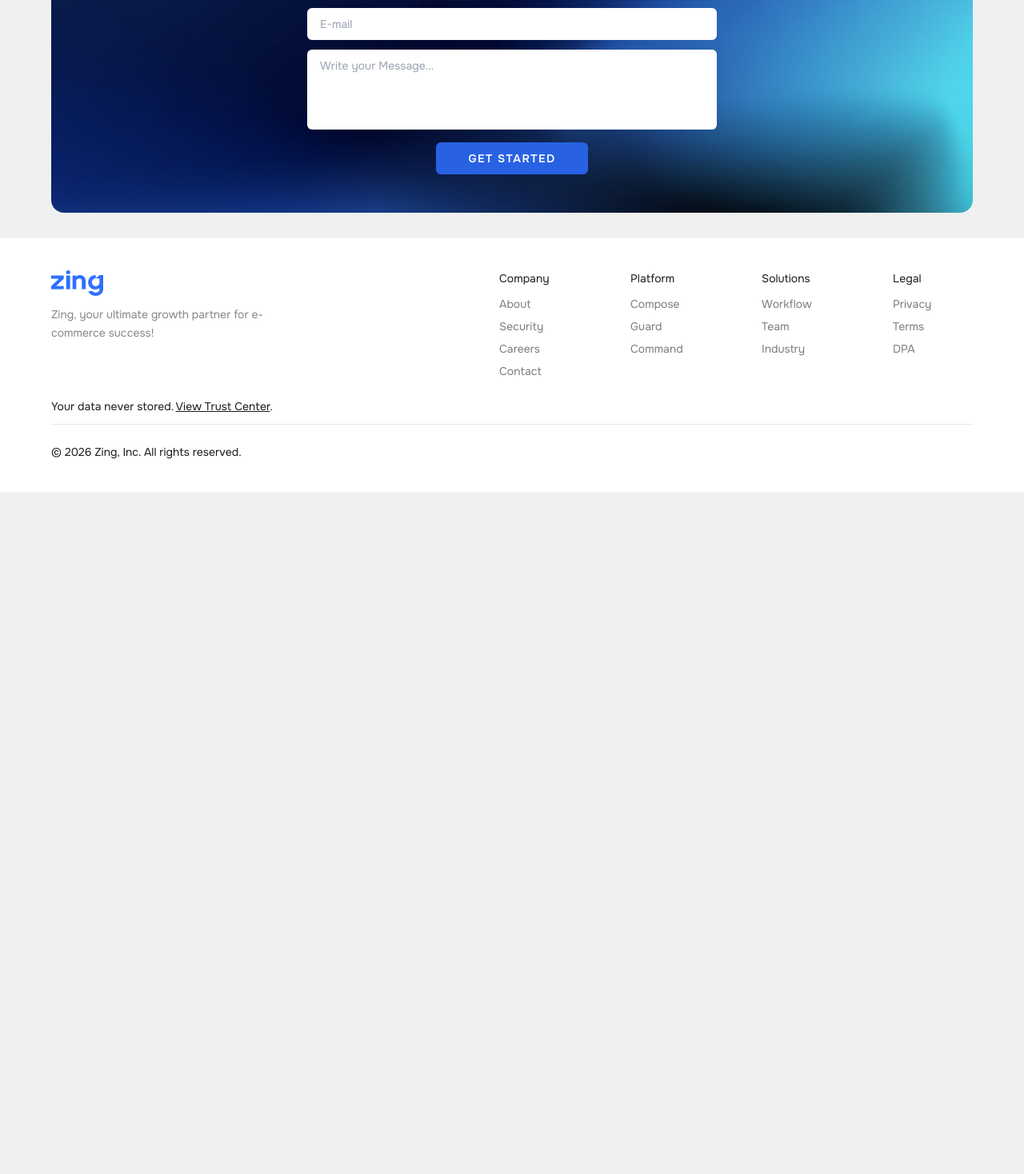
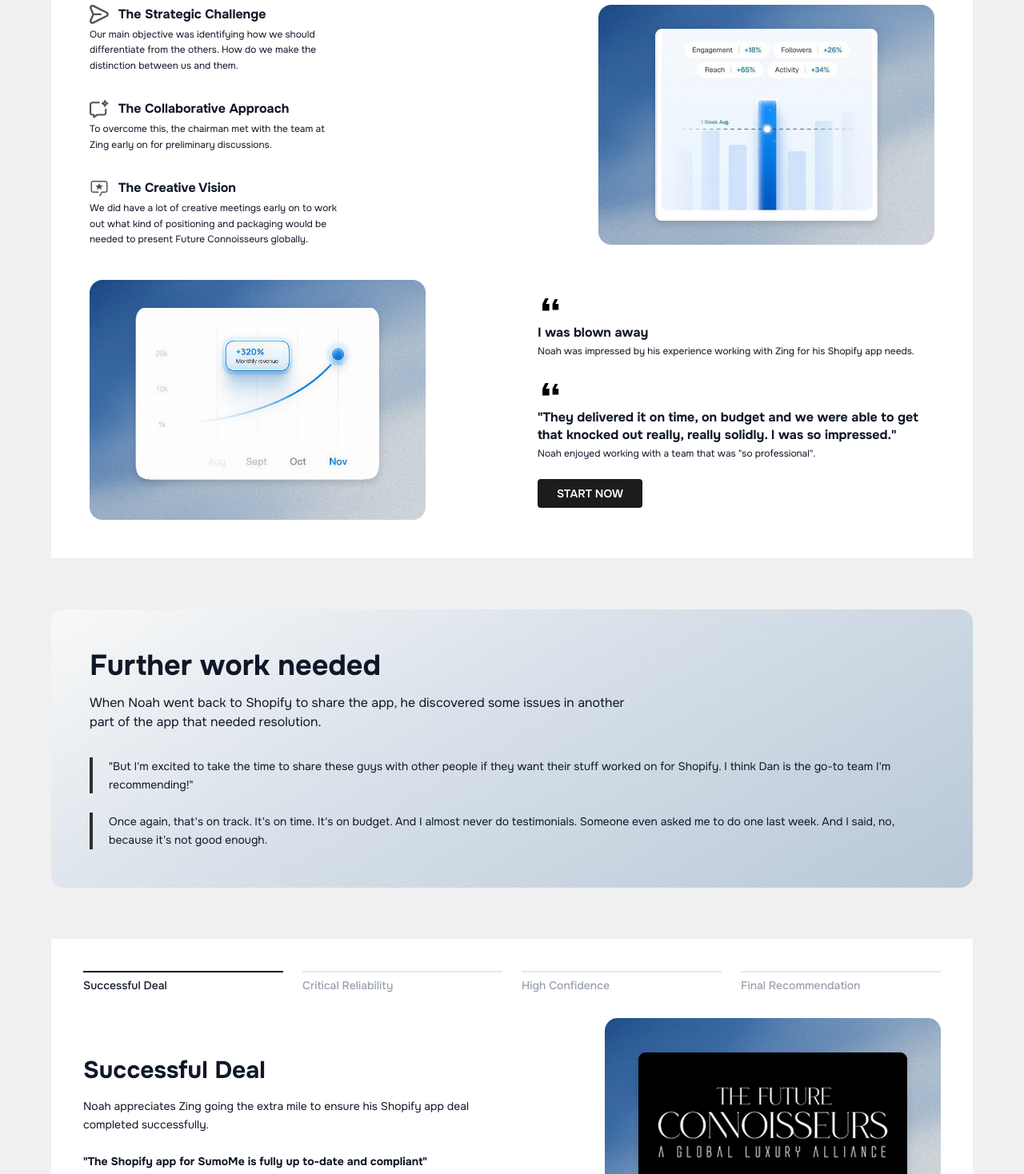
Before and after one commit to usama-987/Zing-Landing-page, a React (Vite) app: page /story/future-connoisseurs in a window 1280 px wide. Shown: the part 2082-3550 px from the top of the page at 80% size. Before the commit the page ends 2697 px from the top, so only its background shows below. Built offline with nearby package versions, Linux system fonts and the light colour scheme.

Commit message:
Add some Changes

```diff
--- a/src/features/pages/FutureConnoisseurs.jsx
+++ b/src/features/pages/FutureConnoisseurs.jsx
@@ -1,6 +1,10 @@
 import Navbar from "../components/header/Navbar";
 import StoryHero from "../components/main/StoryHero";
 import CaseStudyStory from "../components/CaseStudy/CaseStudyStory";
+import CaseStudyExperience from "../components/CaseStudy/CaseStudyExperience";
+import CaseStudyText from "../components/CaseStudy/CaseStudyText";
+import CaseStudyTabs from "../components/CaseStudy/CaseStudyTabs";
+import Img1 from "../../assets/CaseStudy2/Img1.png";
 import ReadytoTalk from "../components/Talk/ReadytoTalk";
 import Footer from "../components/footer/Footer";
 import HeroImg from "../../assets/Marketing/Hero.png";
@@ -10,8 +14,58 @@ import IiIcon from "../../assets/CaseStudy1/Ii.svg";
 import FbIcon from "../../assets/CaseStudy1/Fb.svg";
 import LsIcon from "../../assets/CaseStudy1/Ls.svg";
 import CaseStudyHero from "../components/CaseStudy/CaseStudyHero";
+import BgBlue from "../../assets/CaseStudy1/BgBlue.png";
+import Img2 from "../../assets/CaseStudy2/Img2.png";
+import RevenueImg from "../../assets/CaseStudy1/Revenue.png";
+import ChatIcon from "../../assets/CaseStudy1/ChatIcon.svg";
+import FollowUpIcon from "../../assets/CaseStudy1/FollowUp.svg";
+import QuotesIcon from "../../assets/CaseStudy1/Quotes.svg";
 
 
+const tabsData = [
+  {
+    label: "Successful Deal",
+    content: `Noah appreciates Zing going the extra mile to ensure his Shopify app deal completed successfully.<br/><br/><strong>"The Shopify app for SumoMe is fully up to-date and compliant"</strong><br/>he says breathing a sigh of relief.`,
+    image: Img1,
+    bgImage: BgBlue,
+  },
+  {
+    label: "Critical Reliability",
+    content: `Zing ensured every critical component was tested and verified before launch.<br/><br/><strong>"The reliability of the system exceeded our expectations"</strong><br/>Noah noted after the final review.`,
+    image: Img1,
+    bgImage: BgBlue,
+  },
+  {
+    label: "High Confidence",
+    content: `Noah felt confident throughout the entire process thanks to Zing's transparent communication.<br/><br/><strong>"I always knew exactly where things stood"</strong><br/>he said with satisfaction.`,
+    image: Img1,
+    bgImage: BgBlue,
+  },
+  {
+    label: "Final Recommendation",
+    content: `After the successful project, Noah was happy to recommend Zing to others in his network.<br/><br/><strong>"I would absolutely work with Zing again"</strong><br/>he confirmed without hesitation.`,
+    image: Img1,
+    bgImage: BgBlue,
+  },
+];
+
+const experienceSteps = [
+  {
+    icon: ChatIcon,
+    title: "The Strategic Challenge",
+    desc: "Our main objective was identifying how we should differentiate from the others. How do we make the distinction between us and them.",
+  },
+  {
+    icon: FollowUpIcon,
+    title: "The Collaborative Approach",
+    desc: "To overcome this, the chairman met with the team at Zing early on for preliminary discussions.",
+  },
+  {
+    icon: QuotesIcon,
+    title: "The Creative Vision",
+    desc: "We did have a lot of creative meetings early on to work out what kind of positioning and packaging would be needed to present Future Connoisseurs globally.",
+  },
+];
 const sections = [
   {
     icon: IiIcon,
@@ -66,6 +120,30 @@ But not just any one would do for such an important project, according to Shahza
                 { value: "1", label: "Demanded Signature ", sublabel: 'project' },
               ]}
             />
+
+            <CaseStudyExperience
+        title="Standing out from the crowd"
+        subtitle="With more than 27 luxury associations operating on a global level, Shahzad recognized the importance of distinguishing Future Connoisseurs from them. "
+        steps={experienceSteps}
+        bgImage={BgBlue}
+        topImage={Img2}
+        bottomImage={RevenueImg}
+        pullQuote1="I was blown away"
+        pullQuote1Sub="Noah was impressed by his experience working with Zing for his Shopify app needs."
+        pullQuote2='"They delivered it on time, on budget and we were able to get that knocked out really, really solidly. I was so impressed."'
+        pullQuote2Sub='Noah enjoyed working with a team that was "so professional".'
+        buttonText="START NOW"
+      />
+
+      <CaseStudyText
+        heading="Further work needed"
+        subtitle="When Noah went back to Shopify to share the app, he discovered some issues in another part of the app that needed resolution."
+        quotes={[
+          `"But I'm excited to take the time to share these guys with other people if they want their stuff worked on for Shopify. I think Dan is the go-to team I'm recommending!"`,
+          "Once again, that's on track. It's on time. It's on budget. And I almost never do testimonials. Someone even asked me to do one last week. And I said, no, because it's not good enough.",
+        ]}
+      />
+      <CaseStudyTabs tabs={tabsData} />
       <ReadytoTalk />
       <Footer />
     </div>
```
Also changed, not shown: src/assets/CaseStudy1/Quotes.svg.
